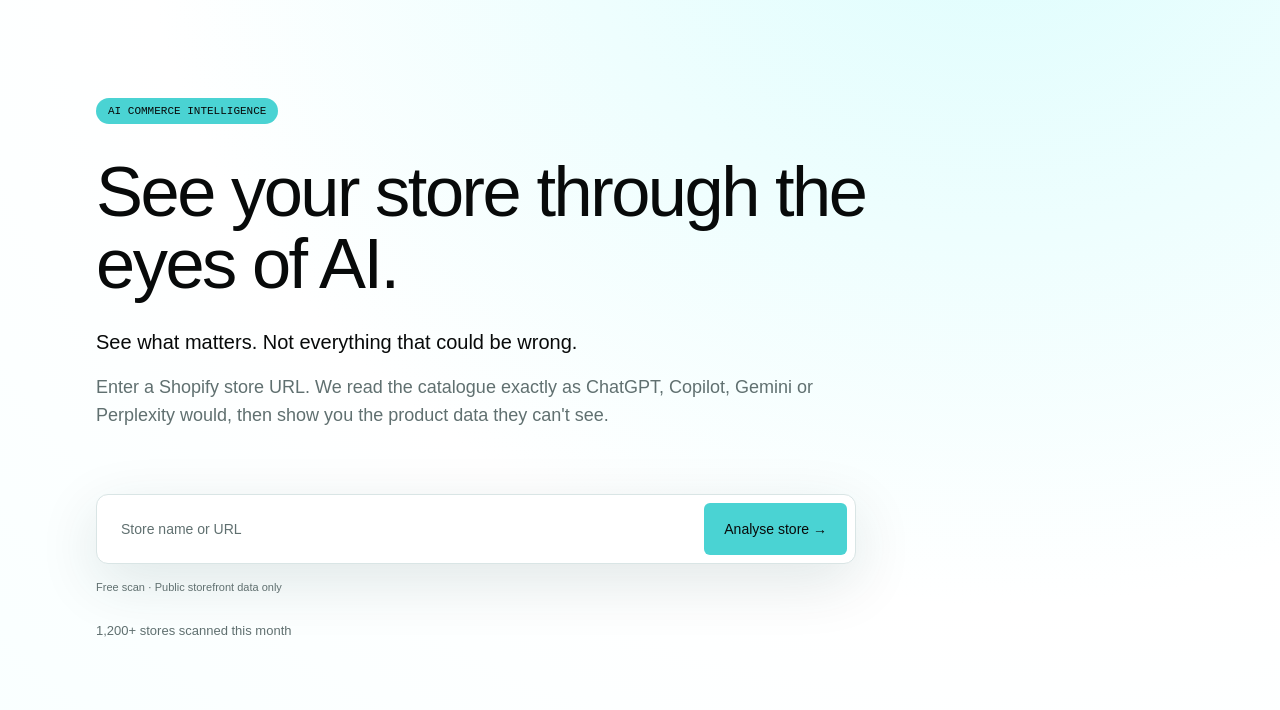
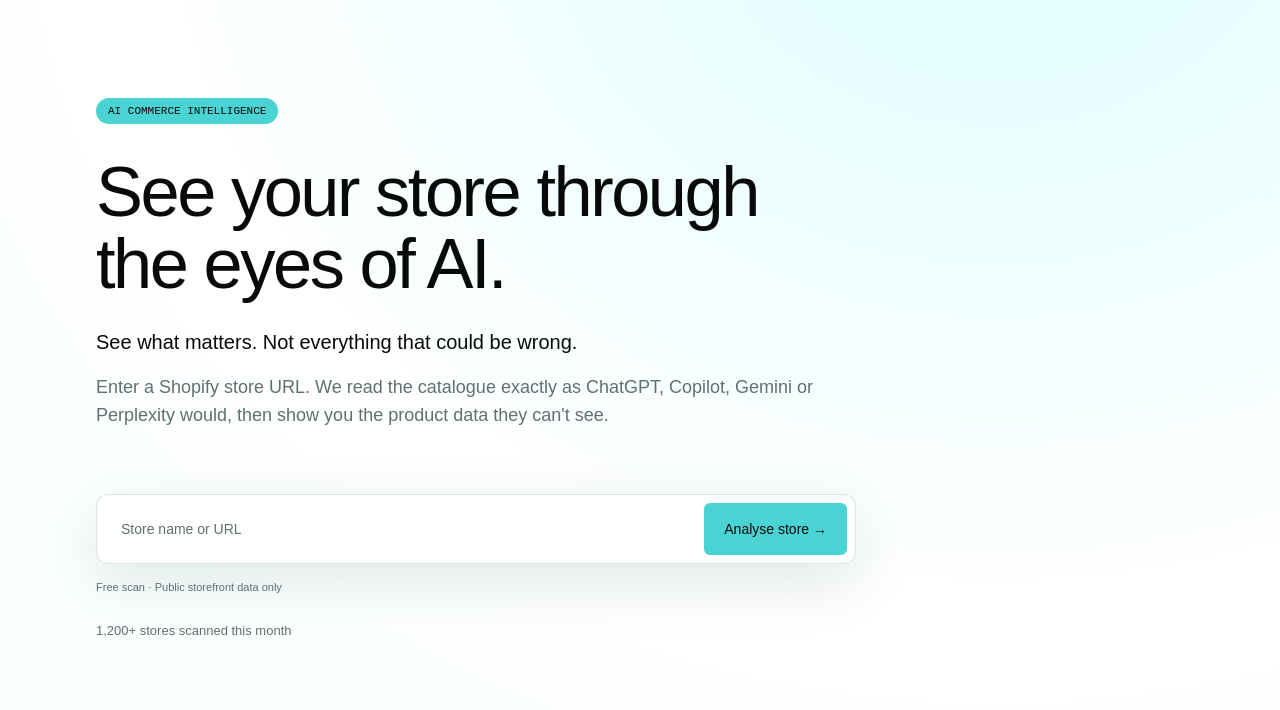
Before and after one commit to anphonicai/Agentreadiness, a website: page public/index.html in a window 1280 px wide. Shown: the part 74-784 px from the top of the page. Drawn offline with Linux system fonts and the light colour scheme; a web font is replaced by a local one.

Commit message:
Keep hero headline ending together

```diff
--- a/public/flow.css
+++ b/public/flow.css
@@ -60,3 +60,5 @@ body[data-screen=home] .lede>p.hero-promise{max-width:800px;color:#080A0A;font-w
 body[data-screen=home] .lede>p.hero-description{max-width:800px;font-size:18px;line-height:1.6;margin-top:16px}
 body[data-screen=home] .hero-scan-count{font-size:13px;color:#607070;margin-top:24px}
 @media(max-width:700px){body[data-screen=home] .lede>p.hero-description{font-size:16px}}
+
+body[data-screen=home] .lede h1 .hero-ending{white-space:nowrap}
--- a/public/index.html
+++ b/public/index.html
@@ -256,7 +256,7 @@ details summary{cursor:pointer;color:var(--link);font-size:15px;margin-bottom:ca
   <header class="masthead"><a href="/" aria-label="Anphonic Agent Readiness home"><img src="/assets/anphonic-logo.png" alt="Anphonic" width="213" height="50"></a><span class="edition">AI COMMERCE INTELLIGENCE</span></header>
 
   <div id="intro" class="lede">
-    <div class="eyebrow">AI COMMERCE INTELLIGENCE</div><h1>See your store through the<br>eyes of AI.</h1>
+    <div class="eyebrow">AI COMMERCE INTELLIGENCE</div><h1>See your store through <span class="hero-ending">the eyes of AI.</span></h1>
     <p class="hero-promise">See what matters. Not everything that could be wrong.</p>
     <p class="hero-description">Enter a Shopify store URL. We read the catalogue exactly as ChatGPT, Copilot, Gemini or Perplexity would, then show you the product data they can't see.</p>
 
```
